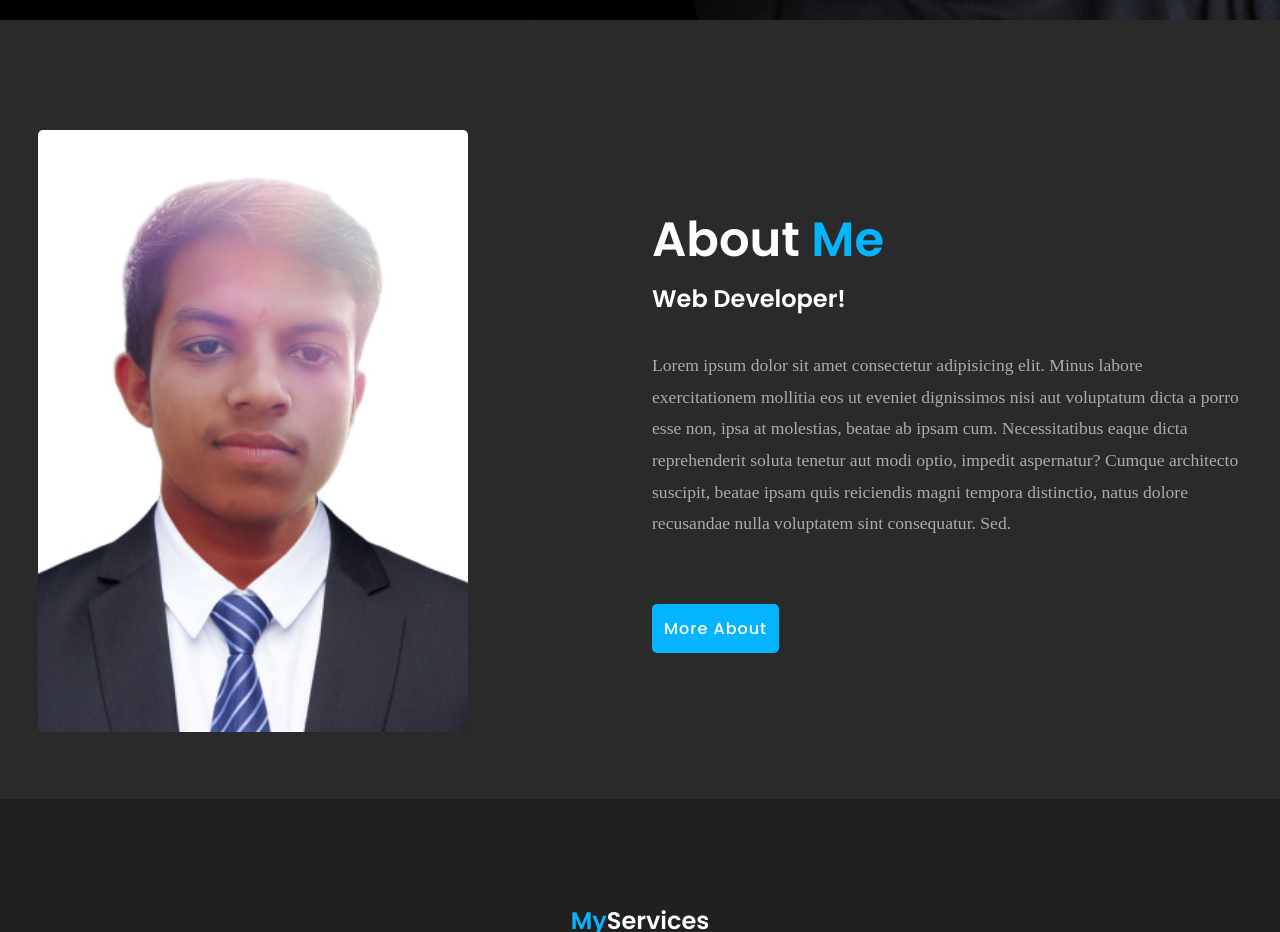
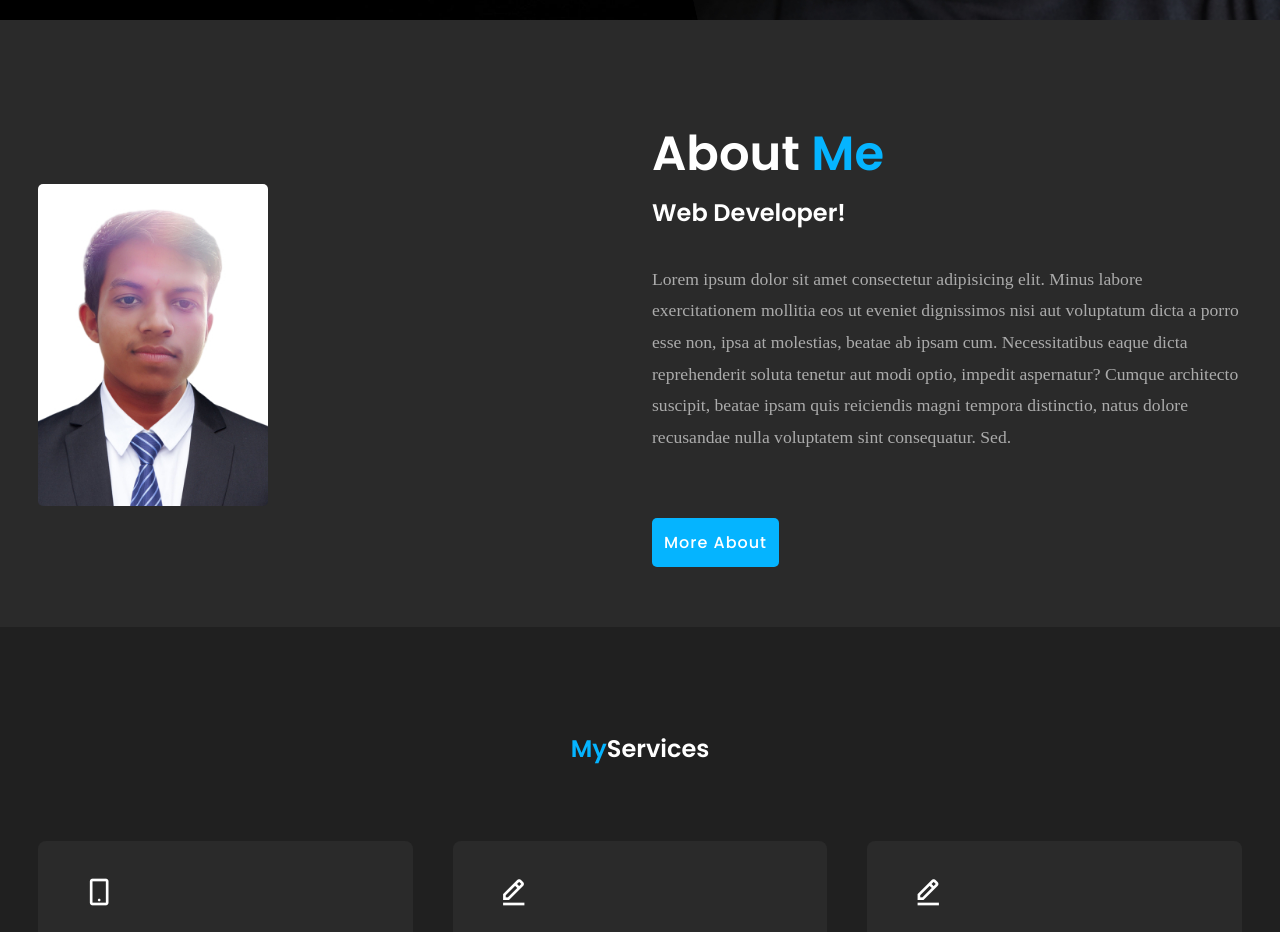
Before and after one commit to Deepakkumarweb/my_portfolio, a plain HTML site: page index.html in a window 1280 px wide. Shown: the part 780-1712 px from the top of the page. Drawn offline with nearby package versions, Linux system fonts and the light colour scheme.

Commit message:
Update style.css

```diff
--- a/style.css
+++ b/style.css
@@ -164,7 +164,7 @@ section {
   gap: 1.5rem;
 }
 .about-img img {
-  max-width: 430px;
+  max-width: 230px;
   height: auto;
   width: 100%;
   border-radius: 5px;
```
